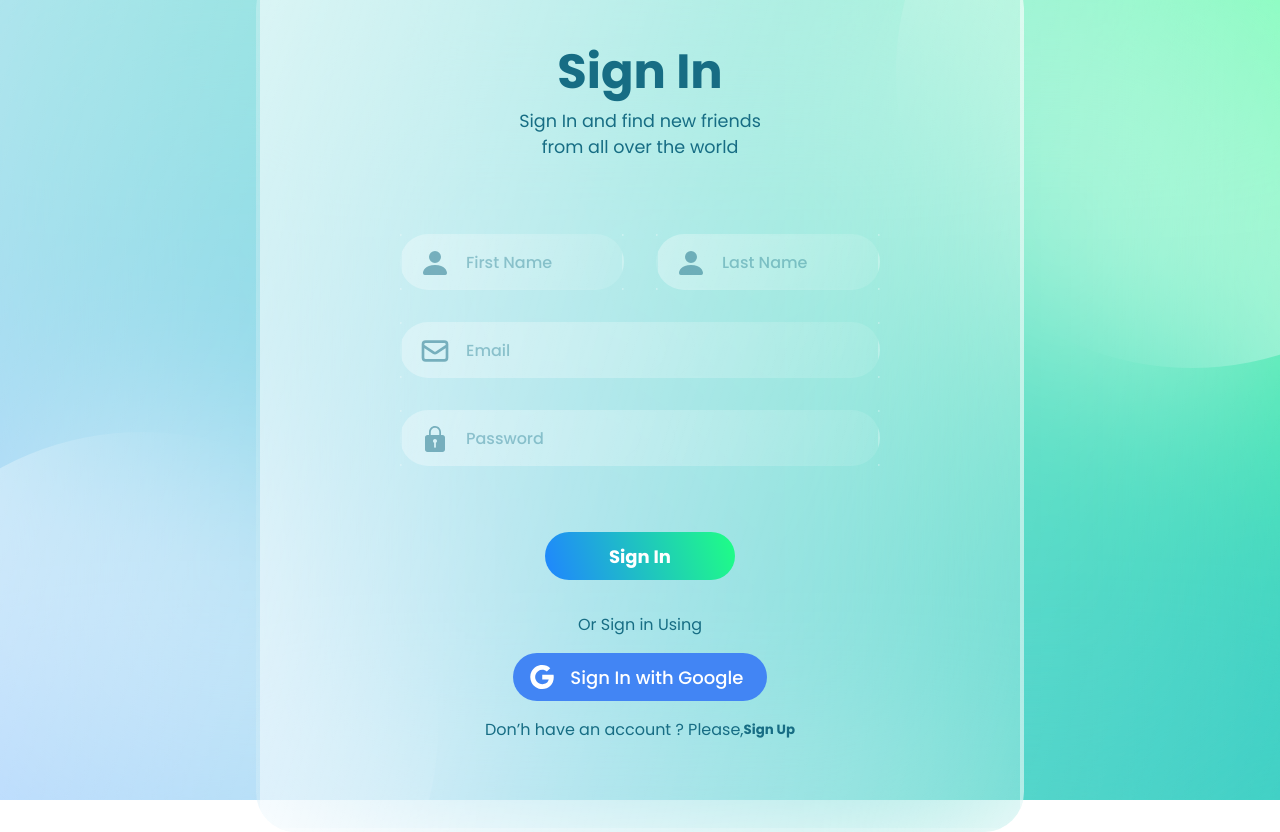
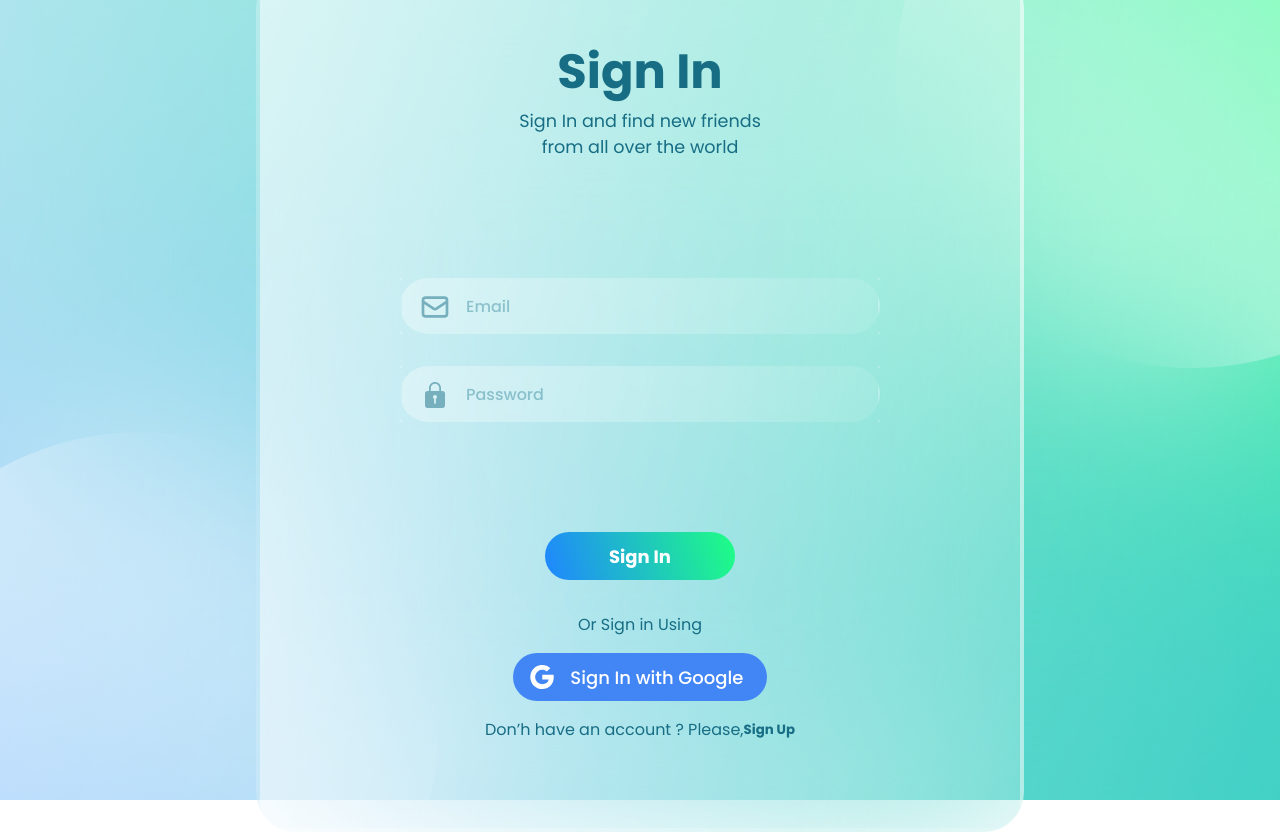
Before and after one commit to kevincharless/kssocmed, a React (Create React App) app in the folder client/: page /auth in a window 1280 px wide. Built offline with nearby package versions, Linux system fonts and the light colour scheme.

Commit message:
Sign In and Sign Up form

```diff
--- a/client/src/pages/Authentication/Authentication.js
+++ b/client/src/pages/Authentication/Authentication.js
@@ -22,6 +22,7 @@ const Authentication = () => {
                     <AuthenticationDescription>Sign {!isSignUp ? 'In' : 'Up'} and find new friends from all over the world</AuthenticationDescription>
                 </AuthenticationRow>
                 <InputSection>
+                    {isSignUp && (
                         <AuthenticationRow>
                             <InputDiv>
                                     <InputIcon>
@@ -36,6 +37,7 @@ const Authentication = () => {
                                     <Input class="input-field" type="text" placeholder="Last Name" half />
                             </InputDiv>
                         </AuthenticationRow>
+                    )}
                     <AuthenticationRow>
                         <InputDiv>
                                 <InputIcon>
```
Also changed, not shown: 1 other file (tests, documents, lock files or other folders). Lines whose indentation alone changed are shown as unchanged.
